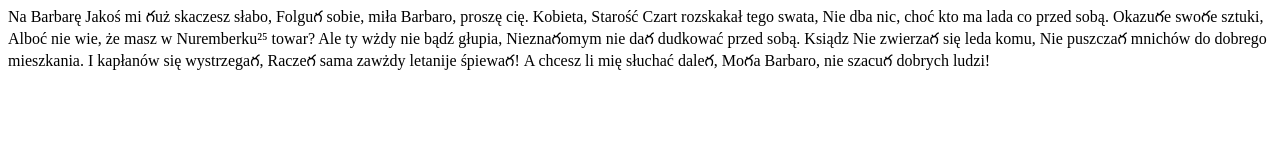
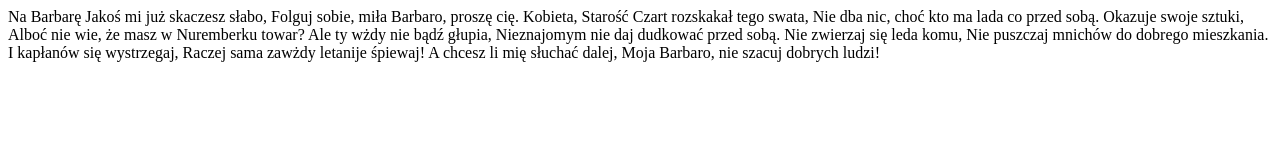
Before and after one commit to enowuigrek/nauka-gita, a plain HTML site: page index.html in a window 1280 px wide. Drawn offline with Linux system fonts and the light colour scheme.

Commit message:
Fix text

```diff
--- a/index.html
+++ b/index.html
@@ -8,21 +8,20 @@
 </head>
 <body>
 Na Barbarę
-Jakoś mi గuż skaczesz słabo,
-Folguగ sobie, miła Barbaro, proszę cię.
+Jakoś mi już skaczesz słabo,
+Folguj sobie, miła Barbaro, proszę cię.
 Kobieta, Starość
 Czart rozskakał tego swata,
 Nie dba nic, choć kto ma lada co przed sobą.
-Okazuగe swoగe sztuki,
-Alboć nie wie, że masz w Nuremberku²⁵ towar?
+Okazuje swoje sztuki,
+Alboć nie wie, że masz w Nuremberku towar?
 Ale ty wżdy nie bądź głupia,
-Nieznaగomym nie daగ dudkować przed sobą.
-Ksiąǳ
-Nie zwierzaగ się leda komu,
-Nie puszczaగ mnichów do dobrego mieszkania.
-I kapłanów się wystrzegaగ,
-Raczeగ sama zawżdy letanĳe śpiewaగ!
-A chcesz li mię słuchać daleగ,
-Moగa Barbaro, nie szacuగ dobrych luǳi!
+Nieznajomym nie daj dudkować przed sobą.
+Nie zwierzaj się leda komu,
+Nie puszczaj mnichów do dobrego mieszkania.
+I kapłanów się wystrzegaj,
+Raczej sama zawżdy letanĳe śpiewaj!
+A chcesz li mię słuchać dalej,
+Moja Barbaro, nie szacuj dobrych luǳi!
 </body>
 </html>
```
